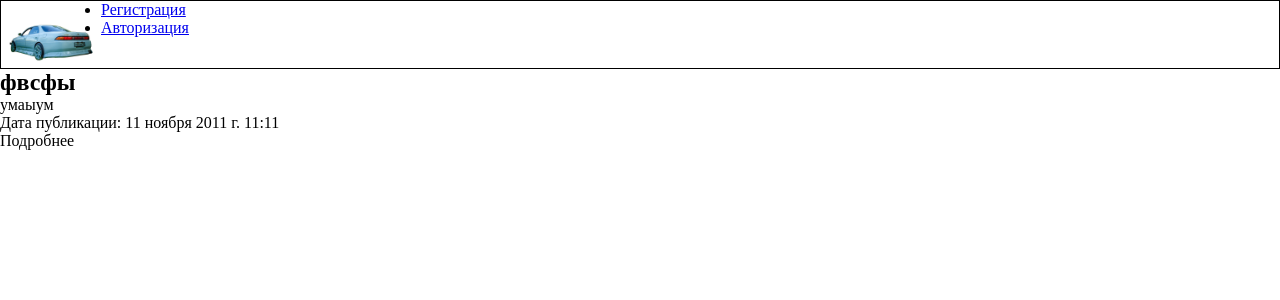
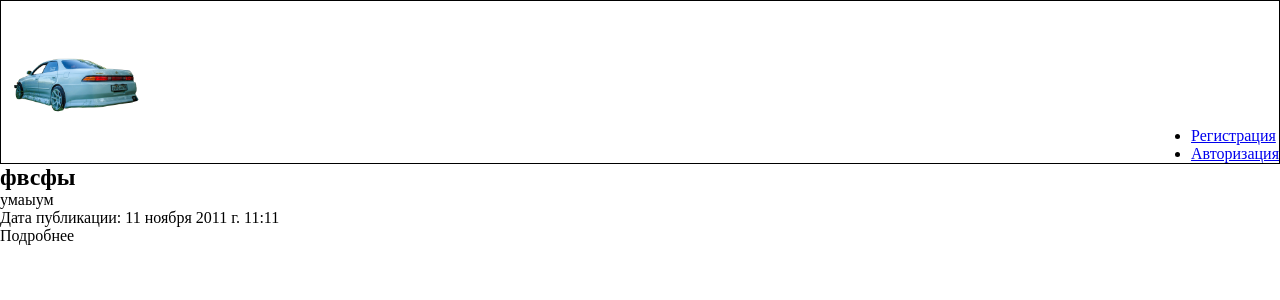
Before and after one commit to AlexsandrBelkin/main.py, a Django app: page /post/news/ in a window 1280 px wide. Shown: the top 300 px of the page. Run offline with Django 4.2, Linux system fonts and the light colour scheme; data comes from the database, SQL or seed files in the repository.

Commit message:
изменено...

```diff
--- a/sites/news/static/news/css/news.css
+++ b/sites/news/static/news/css/news.css
@@ -9,9 +9,11 @@ header{
 
 nav{
     display: flex;
-
+    justify-content: flex-end;
+    align-items: baseline;
+    flex-flow: row nowrap;
 }
 
 .logoamg{
-    width: 100px;
+    height: 100px;
 }
--- a/sites/news/templates/news/test.html
+++ b/sites/news/templates/news/test.html
@@ -8,8 +8,11 @@
 </head>
 <body>
 <header>
+    <div class="Logo">
+        <marquee>MARK 2</marquee>
+        <img class="logoamg" src="{%static 'news/img/toyota-mark-2.jpg'%}" alt="ну соболезную, что твой комп не тянет даже картинку">
+    </div>
     <nav>
-        <img class="logoamg" src="{%static 'news/img/toyota-mark-2.jpg'%}" alt="у соболезную, что твой комп не тянет даже картинку">
         <ul>
             <li><a href="{%url 'news:register' %}">Регистрация</a></li>
             <li><a href="{%url 'news:authorization' %}">Авторизация</a></li>
```
